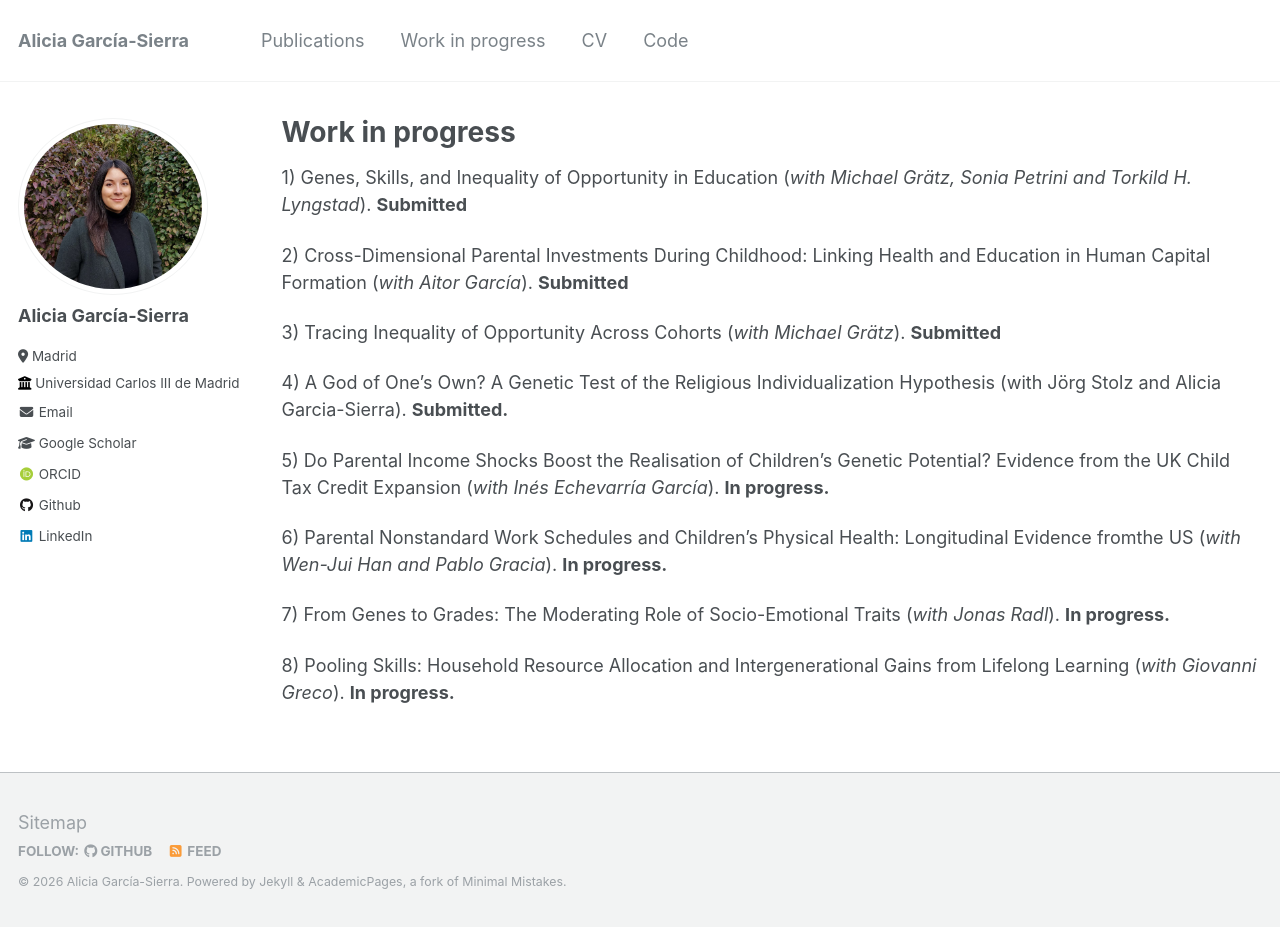
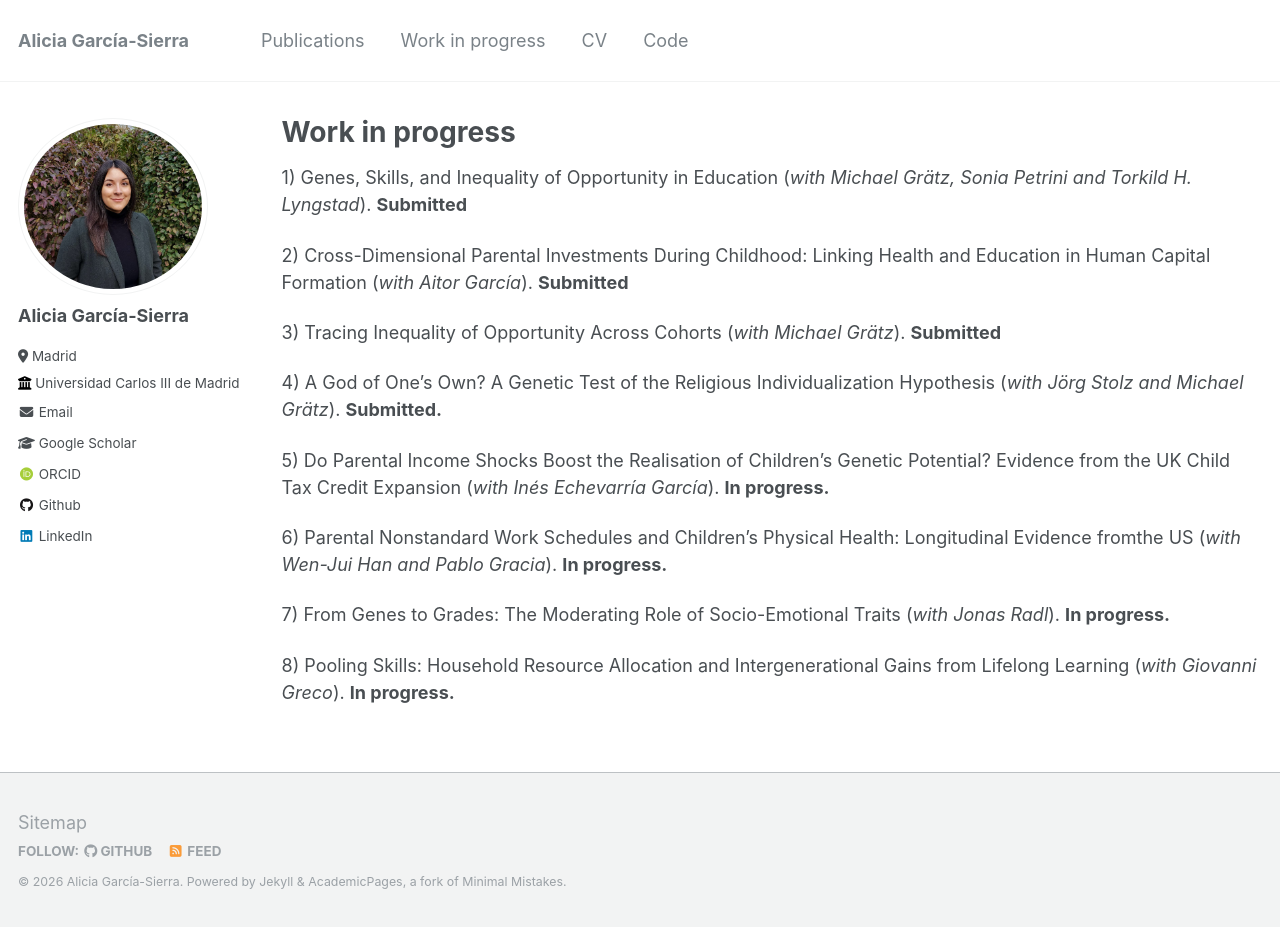
Before and after one commit to aliciagarciasierra/aliciagarciasierra.github.io, a Jekyll site: the page built from _pages/workinprogress.md, in a window 1280 px wide and 927 px high. Built offline with Jekyll 4.4.1, drawn with Linux system fonts in a browser that asks for light colours; some web fonts are replaced.

Commit message:
Update authorship in work in progress section

```diff
--- a/_pages/workinprogress.md
+++ b/_pages/workinprogress.md
@@ -12,7 +12,7 @@ author_profile: true
 
 3) Tracing Inequality of Opportunity Across Cohorts (_with Michael Grätz_). **Submitted**
 
-4) A God of One’s Own? A Genetic Test of the Religious Individualization Hypothesis (with Jörg Stolz and Alicia Garcia-Sierra).  **Submitted.**
+4) A God of One’s Own? A Genetic Test of the Religious Individualization Hypothesis (_with Jörg Stolz and Michael Grätz_).  **Submitted.**
 
 5) Do Parental Income Shocks Boost the Realisation of Children’s Genetic Potential? Evidence from the UK Child Tax Credit Expansion (_with Inés Echevarría García_). **In progress.**
 
```
